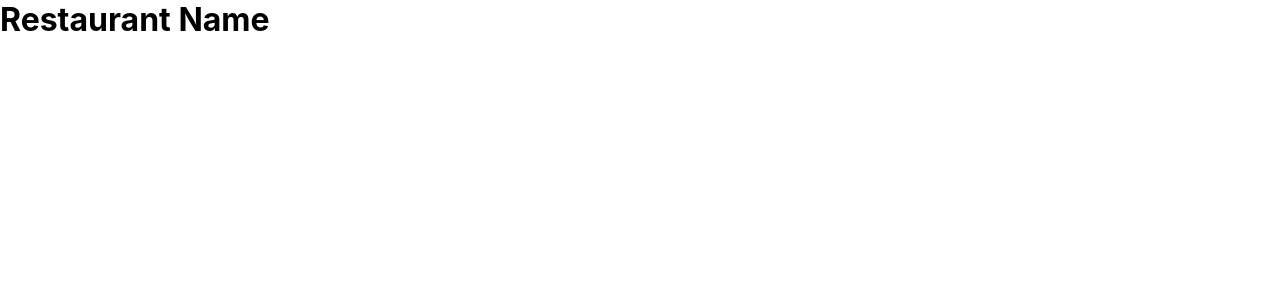
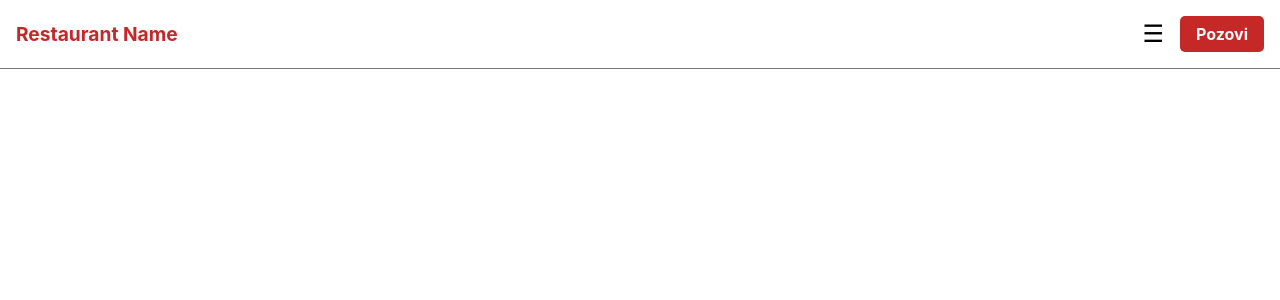
Before and after one commit to lukjanovic94/restaurant-template-react, a React (Create React App) app: page / in a window 1280 px wide. Shown: the top 300 px of the page. Built offline with nearby package versions, Linux system fonts and the light colour scheme.

Commit message:
starting navigation test and process

```diff
--- a/src/App.jsx
+++ b/src/App.jsx
@@ -1,6 +1,7 @@
 import "./App.css";
 import { siteConfig } from "./data/siteConfig";
 import { useEffect } from "react";
+import Navigation from "./components/Navigation";
 
 function App() {
   useEffect(() => {
@@ -11,7 +12,7 @@ function App() {
 
   return (
     <>
-      <h1>{siteConfig.name}</h1>
+      <Navigation />
     </>
   );
 }
--- a/src/components/Navigation.jsx
+++ b/src/components/Navigation.jsx
@@ -1,7 +1,36 @@
+import { useState } from "react";
+import { siteConfig } from "../data/siteConfig";
+
 function Navigation() {
+  const [isOpen, setIsOpen] = useState(false);
+
   return (
-    <nav>
-      <h2>Restaurant</h2>
+    <nav className="nav-container">
+      <div className="nav-left">
+        <h2>{siteConfig.name}</h2>
+      </div>
+
+      <div className="nav-right">
+        {/* Burger dugme za mobile */}
+        <button className="burger" onClick={() => setIsOpen(!isOpen)}>
+          ☰
+        </button>
+
+        {/* Dugme za poziv */}
+        <a href={`tel:${siteConfig.phone}`} className="cta-btn">
+          Pozovi
+        </a>
+      </div>
+
+      {/* Mobile menu */}
+      {isOpen && (
+        <div className="mobile-menu">
+          <a href="#home">Početna</a>
+          <a href="#menu">Meni</a>
+          <a href="#about">O nama</a>
+          <a href="#contact">Kontakt</a>
+        </div>
+      )}
     </nav>
   );
 }
--- a/src/styles/global.css
+++ b/src/styles/global.css
@@ -9,3 +9,46 @@ body {
     background: var(--light);
     color: var(--dark);
 }
+
+.nav-container {
+    display: flex;
+    justify-content: space-between;
+    align-items: center;
+    padding: 1rem;
+    background: var(--light);
+    border-bottom: 1px solid var(--gray);
+}
+
+.nav-left h2 {
+    font-size: 1.2rem;
+    color: var(--primary);
+}
+
+.nav-right {
+    display: flex;
+    align-items: center;
+    gap: 1rem;
+}
+
+.burger {
+    font-size: 1.5rem;
+    background: none;
+    border: none;
+    cursor: pointer;
+}
+
+.cta-btn {
+    background: var(--primary);
+    color: var(--light);
+    padding: 0.5rem 1rem;
+    border-radius: 5px;
+    text-decoration: none;
+    font-weight: bold;
+}
+
+.mobile-menu {
+    display: flex;
+    flex-direction: column;
+    gap: 1rem;
+    margin-top: 1rem;
+}
```
